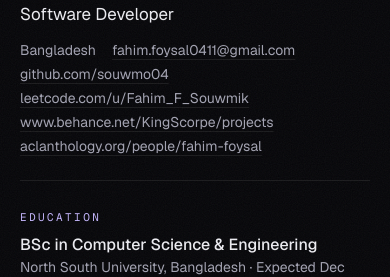
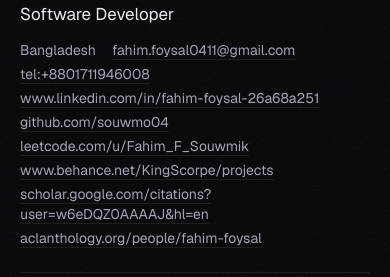
Before and after one commit to souwmo04/PERSONAL-DIGITAL-PORTFOLIO, a Next.js app: page /cv in a window 390 px wide. Shown: the part 440-717 px from the top of the page. Built offline with nearby package versions, Linux system fonts and the light colour scheme; no server answers.

Commit message:
feat(content): add Google Scholar, LinkedIn and phone number

```diff
--- a/src/content/site.ts
+++ b/src/content/site.ts
@@ -21,6 +21,8 @@ export const site = {
   location: "Bangladesh",
   timezone: "Asia/Dhaka",
   email: "fahim.foysal0411@gmail.com",
+  phone: "+880 1711-946008",
+  phoneHref: "tel:+8801711946008",
 
   status: {
     available: true,
@@ -49,10 +51,10 @@ export const site = {
 
   social: {
     github: "https://github.com/souwmo04",
-    linkedin: "", // send your linkedin.com/in/... profile URL
+    linkedin: "https://www.linkedin.com/in/fahim-foysal-26a68a251/",
     leetcode: "https://leetcode.com/u/Fahim_F_Souwmik/",
     behance: "https://www.behance.net/KingScorpe/projects",
-    scholar: "",
+    scholar: "https://scholar.google.com/citations?user=w6eDQZ0AAAAJ&hl=en",
     acl: "https://aclanthology.org/people/fahim-foysal/",
     orcid: "",
     openreview: "",
@@ -62,6 +64,7 @@ export const site = {
 /** Ordered contact channels. Empty hrefs are filtered out. */
 export const contactLinks: LinkItem[] = [
   { label: "Email", href: `mailto:${site.email}`, display: site.email },
+  { label: "Phone", href: site.phoneHref, display: site.phone },
   { label: "LinkedIn", href: site.social.linkedin, display: "Profile" },
   { label: "GitHub", href: site.social.github, display: "@souwmo04" },
   { label: "LeetCode", href: site.social.leetcode, display: "Fahim_F_Souwmik" },
```
